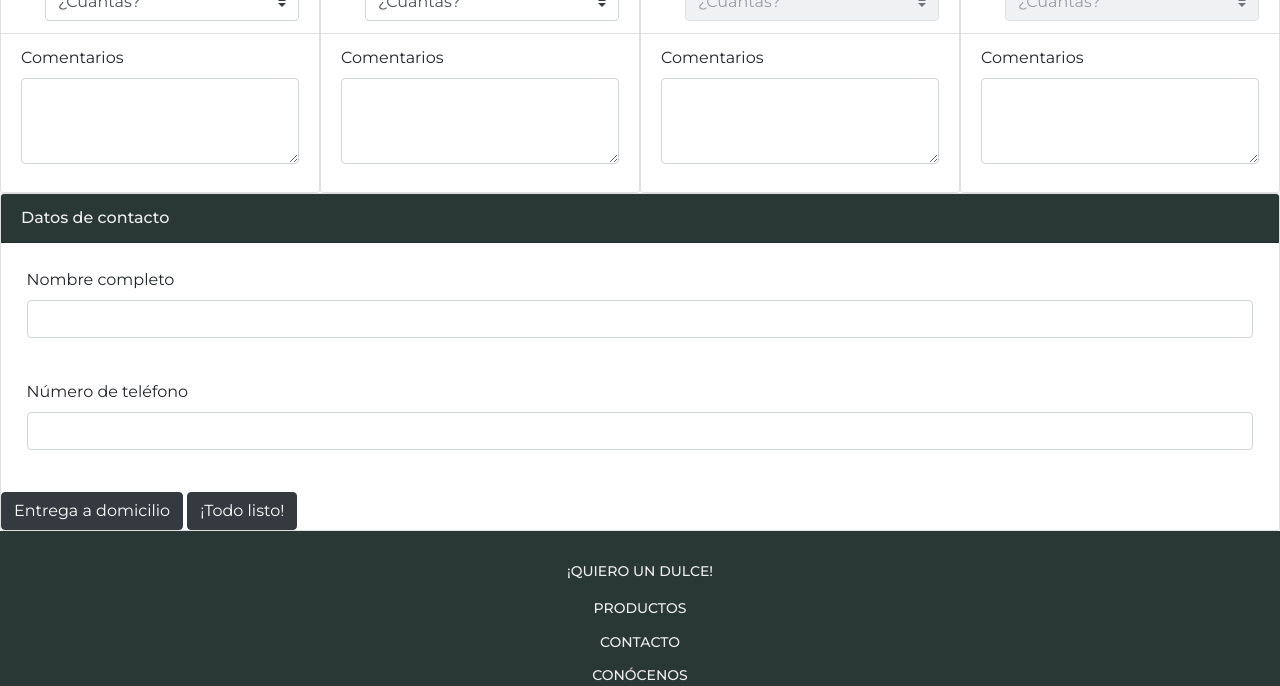
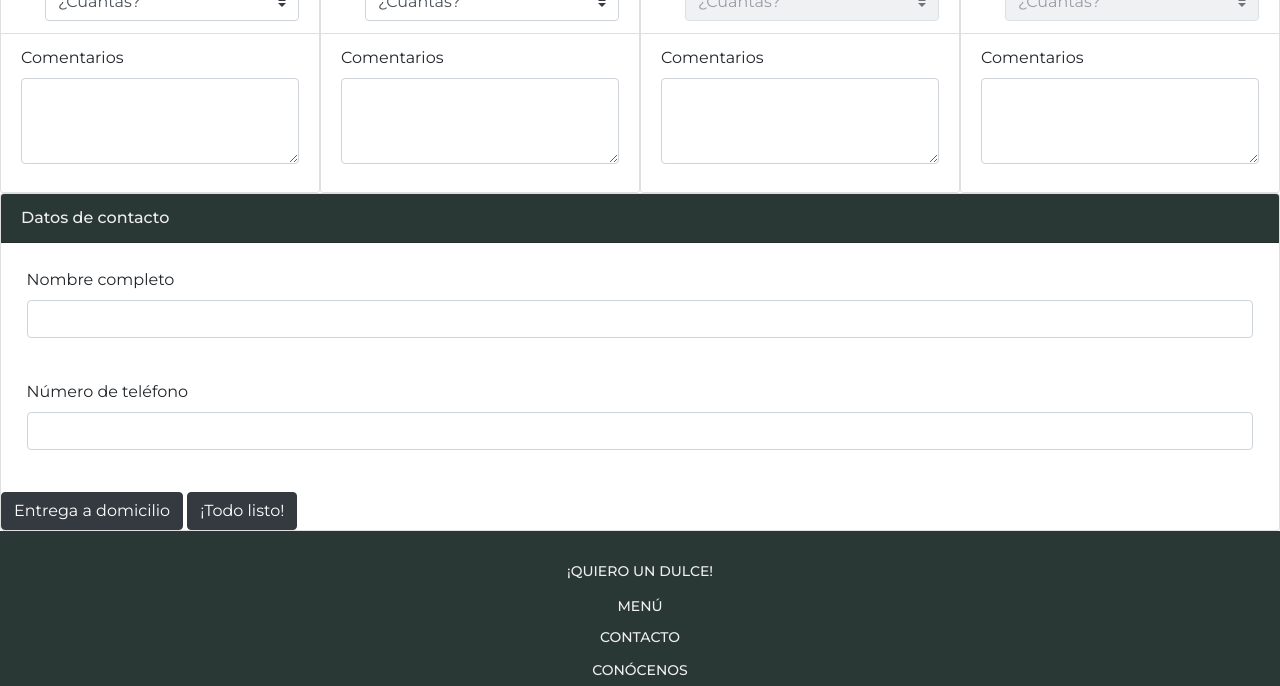
Before and after one commit to mgnemoto/proyecto_finale, a website: page views/Comprar.html in a window 1280 px wide. Shown: the part 566-1252 px from the top of the page. Drawn offline with nearby package versions, Linux system fonts and the light colour scheme.

Commit message:
cambie productos por menu

```diff
--- a/views/Comprar.html
+++ b/views/Comprar.html
@@ -279,7 +279,7 @@
             <div class="fooTopCom">
                 <ul class="fooTopCom__lista">
                     <l1><a href="#"><h2>¡Quiero un dulce!</h2></a></l1>
-                    <l1><a href="Menu.html"><h2>Productos</h2></a></l1>
+                    <l1><a href="Menu.html"><h2>Menú</h2></a></l1>
                     <li><a href="Contacto.html"><h2>Contacto</h2></a></li>
                     <li><a href="Conocenos.html"><h2>Conócenos</h2></a></li>
                 </ul>
```
